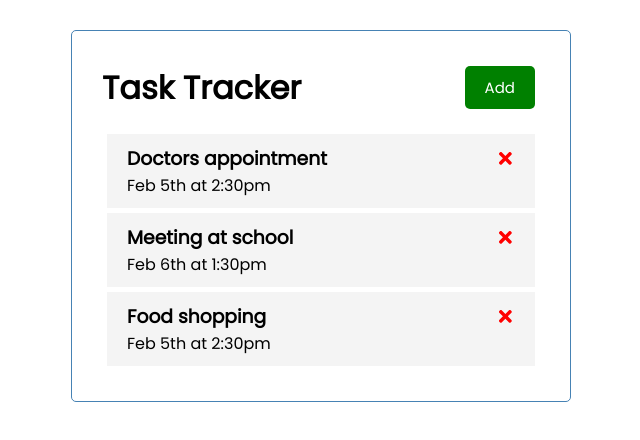
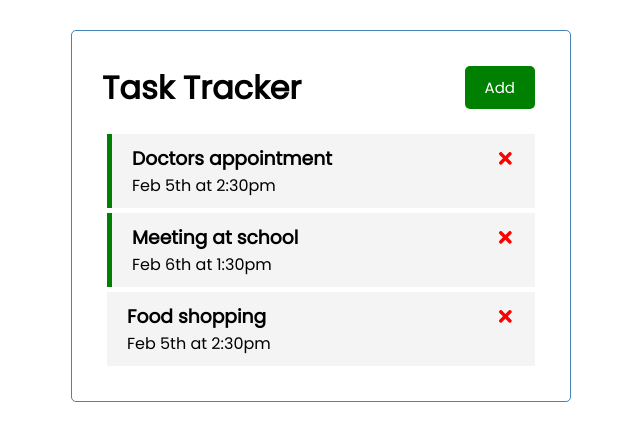
Before and after one commit to faisalabdulkadir/tasktracker, a React (Create React App) app: page / in a window 1280 px wide. Shown: the top 440 px of the page, without its empty margins (319-959 px from the left). Built offline with nearby package versions, Linux system fonts and the light colour scheme.

Commit message:
added function to toggle reminder

```diff
--- a/src/App.js
+++ b/src/App.js
@@ -28,6 +28,12 @@
   const deleteTask = (id) => {
     setTasks(tasks.filter((task) => task.id !== id));
   }
+
+  //Toggle Reminder
+  const toggleReminder = (id) => {
+    setTasks(tasks.map((task) => task.id === id ?
+    {...task, reminder: !task.reminder} : task ));
+  }
   return (
     <div className="container">
       <Header />
@@ -35,6 +41,7 @@
         <Tasks
           tasks={tasks}
           onDelete={deleteTask}
+          onToggle={toggleReminder}
         />
         : 'No tasks to show'
       }
--- a/src/components/Task.js
+++ b/src/components/Task.js
@@ -1,8 +1,8 @@
 import { FaTimes } from 'react-icons/fa';
 
-const Task = ({ task, onDelete }) => {
+const Task = ({ task, onDelete, onToggle }) => {
     return (
-        <div className='task'>
+        <div className={`task ${task.reminder ? 'reminder' : ''}`} onDoubleClick={() => onToggle(task.id)}>
             <h3>
                 {task.text}
                 <FaTimes
--- a/src/components/Tasks.js
+++ b/src/components/Tasks.js
@@ -1,12 +1,17 @@
 import Task from './Task';
 
-const Tasks = ({ tasks, onDelete }) => {
+const Tasks = ({ tasks, onDelete, onToggle }) => {
 
     return (
 
         <>
             {tasks.map((task) => (
-                <Task key={task.id} task={task} onDelete={onDelete} />
+                <Task
+                    key={task.id}
+                    task={task}
+                    onDelete={onDelete}
+                    onToggle={onToggle}
+                />
             ))}
         </>
     )
```
